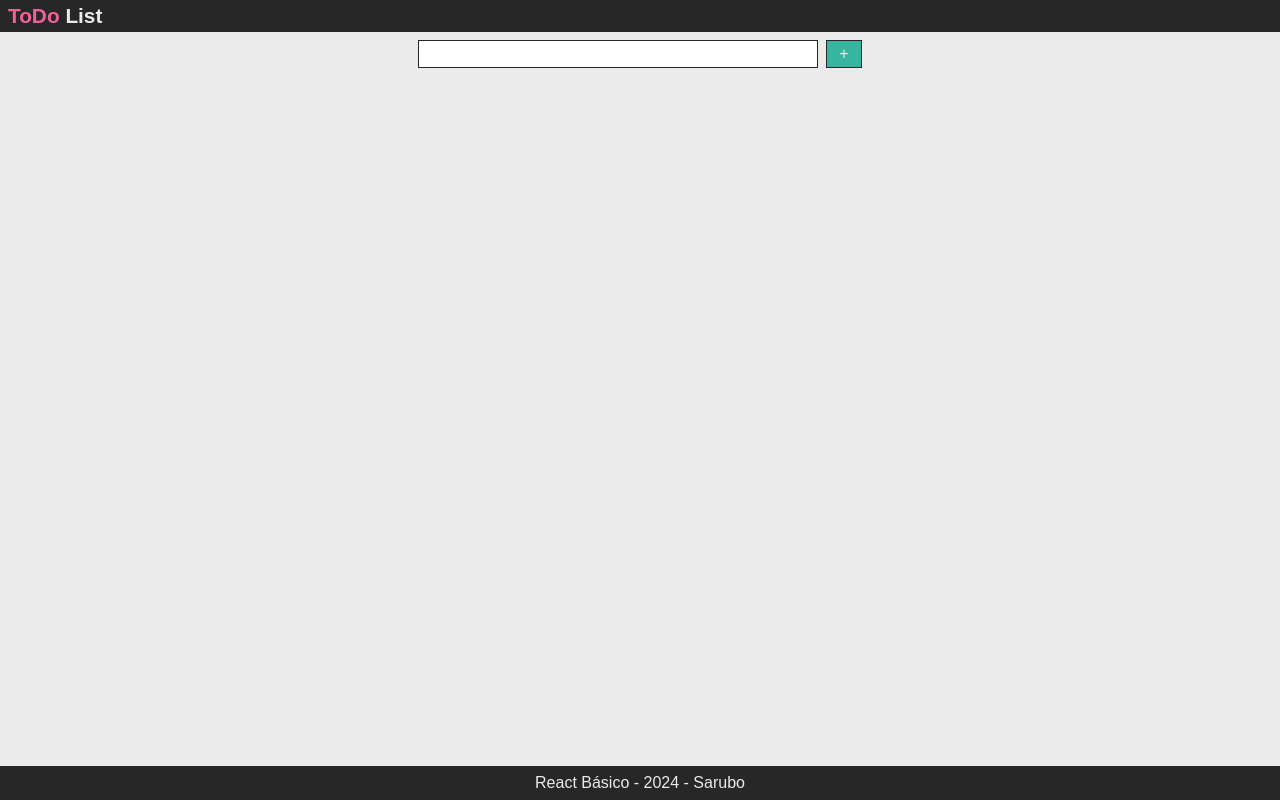
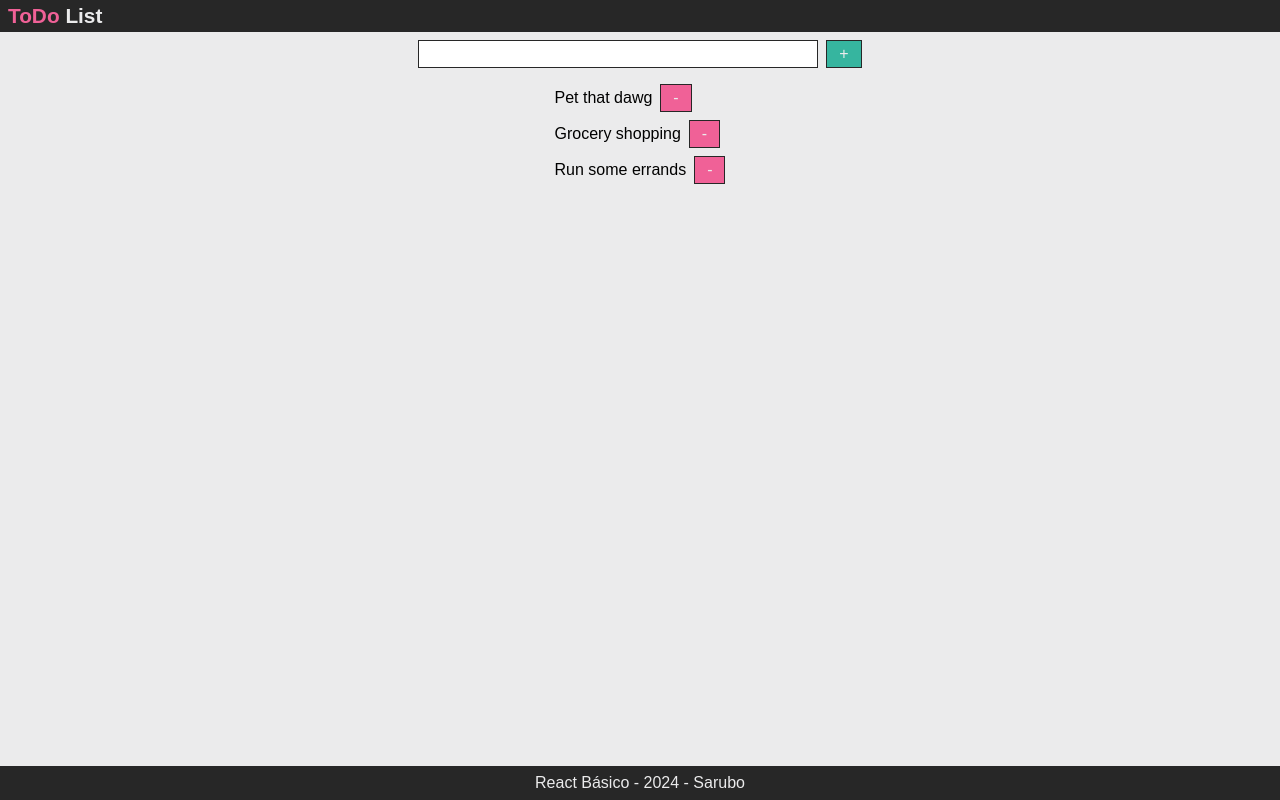
Before and after one commit to gabrielsarubo/vite-project, a React (Vite) app: page / in a window 1280 px wide. Built offline with nearby package versions, Linux system fonts and the light colour scheme.

Commit message:
create Task List component

```diff
--- /dev/null
+++ b/src/components/TaskList/TaskList.jsx
@@ -0,0 +1,25 @@
+import { TaskListItem } from '../../components'
+
+import style from './TaskList.module.css'
+
+const TaskList = () => {
+  const tasks = [
+    { id: 1, text: "Pet that dawg" },
+    { id: 2, text: "Grocery shopping" },
+    { id: 3, text: "Run some errands" },
+  ]
+
+  return (
+    <ul className={style.TaskList}>
+      {
+        tasks.length ? (
+          tasks.map(task => <TaskListItem key={task.id} text={task.text} />)
+        ) : (
+          <li>The list is empty.</li>
+        )
+      }
+    </ul>
+  );
+};
+
+export { TaskList };
--- /dev/null
+++ b/src/components/TaskList/TaskList.module.css
@@ -0,0 +1,7 @@
+.TaskList {
+  list-style-type: none;
+  display: flex;
+  flex-direction: column;
+  gap: .5rem;
+
+}
--- /dev/null
+++ b/src/components/TaskList/TaskListItem/TaskListItem.jsx
@@ -0,0 +1,16 @@
+import { Button, BUTTON_VARIANT } from "../../../components";
+
+import style from "./TaskListItem.module.css";
+
+const TaskListItem = (props) => {
+  const { text } = props
+
+  return (
+    <li className={style.TaskListItem}>
+      {text}
+      <Button text="-" variant={BUTTON_VARIANT.SECONDARY} />
+    </li>
+  );
+};
+
+export { TaskListItem };
--- /dev/null
+++ b/src/components/TaskList/TaskListItem/TaskListItem.module.css
@@ -0,0 +1,5 @@
+.TaskListItem {
+  display: flex;
+  gap: 0.5rem;
+  align-items: center;
+}
--- /dev/null
+++ b/src/components/TaskList/TaskListItem/index.js
@@ -0,0 +1 @@
+export * from "./TaskListItem";
--- /dev/null
+++ b/src/components/TaskList/index.js
@@ -0,0 +1,2 @@
+export * from "./TaskList";
+export * from "./TaskListItem";
--- a/src/components/index.js
+++ b/src/components/index.js
@@ -4,3 +4,4 @@ export * from "./Footer";
 export * from "./FormCreateTask";
 export * from "./TextInput";
 export * from "./Button";
+export * from "./TaskList";
--- a/src/pages/Home/Home.jsx
+++ b/src/pages/Home/Home.jsx
@@ -1,10 +1,13 @@
-import { FormCreateTask } from "../../components";
+import { FormCreateTask, TaskList } from "../../components";
+
+import style from './Home.module.css'
 
 const Home = () => {
   return (
-    <>
+    <div className={style.Home}>
       <FormCreateTask />
-    </>
+      <TaskList />
+    </div>
   )
 };
 
--- a/src/pages/Home/Home.module.css
+++ b/src/pages/Home/Home.module.css
@@ -0,0 +1,6 @@
+.Home {
+  display: flex;
+  flex-direction: column;
+  align-items: center;
+  gap: 1rem;
+}
```
